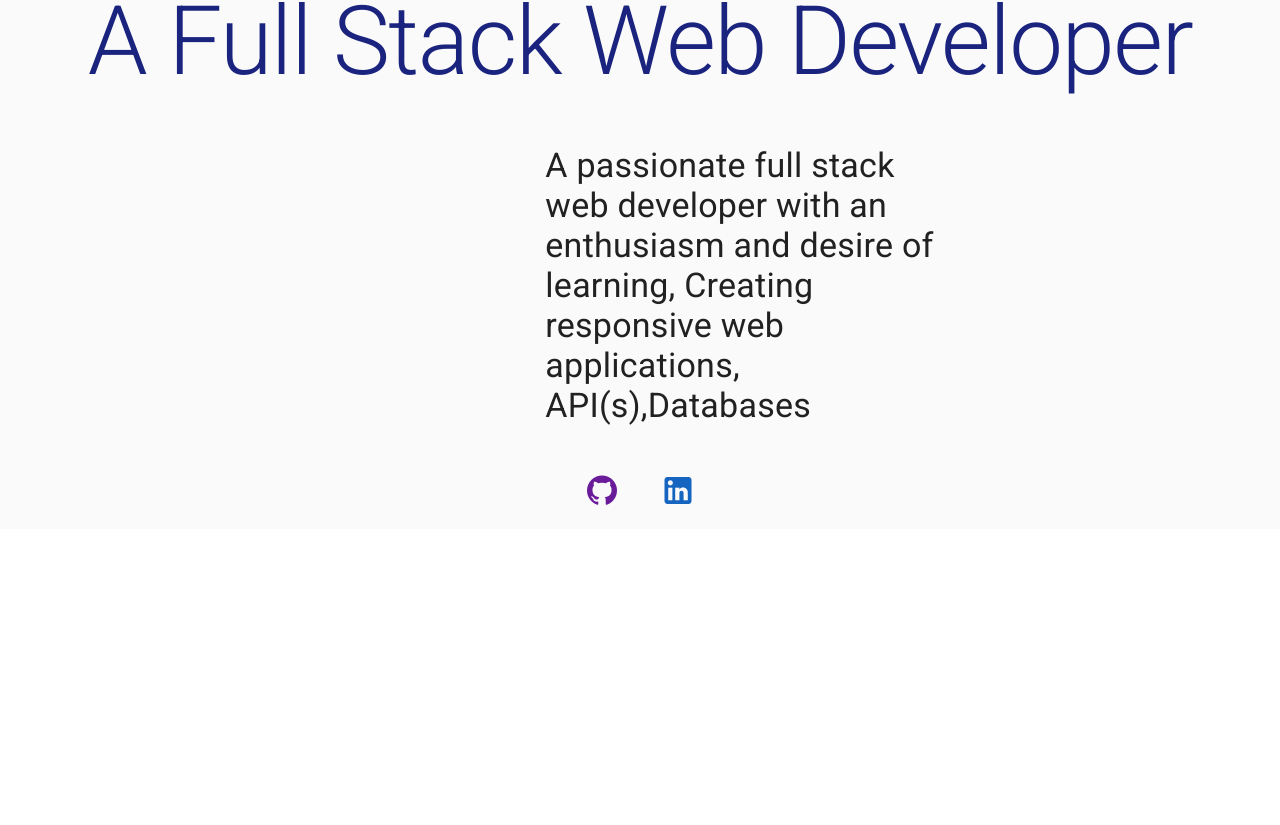
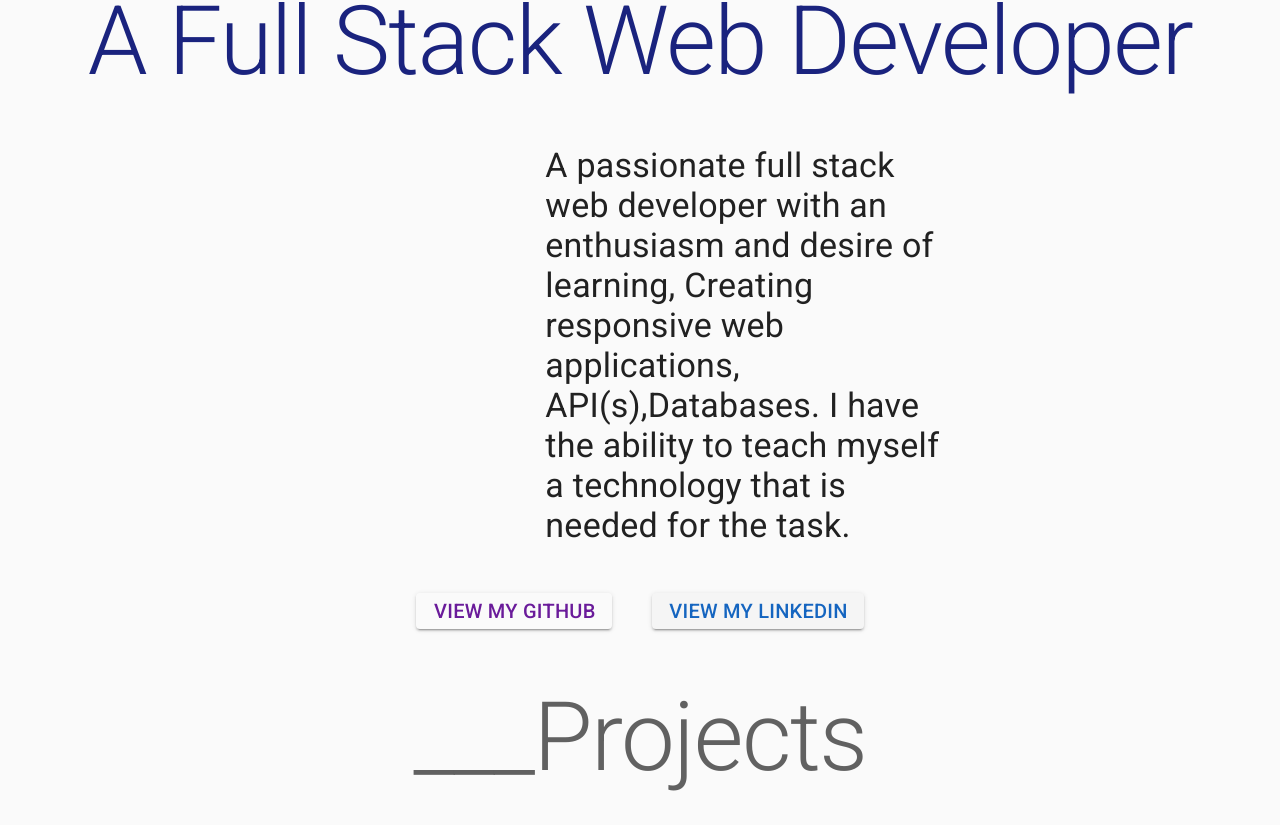
Before and after one commit to satindersingh472/satinder_portfolio, a Vue app: page / in a window 1280 px wide. Shown: the part 223-1048 px from the top of the page. Before the commit the page ends 864 px from the top, so only its background shows below. Built offline with nearby package versions, Linux system fonts and the light colour scheme.

Commit message:
working_on_projects

```diff
--- a/src/App.vue
+++ b/src/App.vue
@@ -1,9 +1,8 @@
 <template>
 <div>
   <v-app>
-    <v-app-bar class="indigo lighten-5" floating >
+    <v-app-bar app flat >
          <nav-bar ></nav-bar>
-
     </v-app-bar>
 
     <v-main>
@@ -23,8 +22,4 @@ components: { NavBar },
 };
 </script>
 <style lang="scss">
-@import '@/scss/variables.scss';
-// .all{
-//   font-family: $body-font-family;
-// }
 </style>
--- a/src/components/aboutSatinder.vue
+++ b/src/components/aboutSatinder.vue
@@ -1,6 +1,6 @@
 <template>
   <div>
-    <v-container class="grey lighten-5" fluid>
+    <v-container fluid>
       <v-row justify="center" class="my-10" no-gutters>
         <v-col
           class="text-h4 text-sm-h3 text-md-h2 text-lg-h1 indigo--text text--darken-4"
@@ -14,20 +14,38 @@
           </v-row>
         </v-col>
       </v-row>
-      <v-row justify="center" align="center" >
-        <v-col cols="12" md="2" class="d-flex justify-center"  >
-          <v-avatar  size="200" >
-            <v-img  src="@/assets/satinder_profile.jpeg"></v-img>
+      <v-row justify="center" align="center">
+        <v-col cols="12" md="2" class="d-flex justify-center">
+          <v-avatar size="200">
+            <v-img src="@/assets/satinder_profile.jpeg"></v-img>
           </v-avatar>
         </v-col>
-        <v-col cols="12" md="4" class="d-flex" >
-          <p class="text-h4" >A passionate full stack web developer with an enthusiasm and desire of learning, Creating responsive web applications, API(s),Databases</p>
+        <v-col cols="12" md="4" class="d-flex">
+          <p class="text-h4">
+            A passionate full stack web developer with an enthusiasm and desire
+            of learning, Creating responsive web applications, API(s),Databases.
+            I have the ability to teach myself a technology that is needed for
+            the task.
+          </p>
         </v-col>
       </v-row>
-      <v-row justify="center" >
-        <a class="text-decoration-none" href="https://github.com/satindersingh472" target="blank">
-        <v-icon  large class="ma-5 purple--text text--darken-3">mdi-github</v-icon></a>
-      <a class="text-decoration-none" href="https://www.linkedin.com/in/satinder-singh-650137188/" target="blank"><v-icon large class="ma-5 blue--text text--darken-3" >mdi-linkedin</v-icon></a>
+      <v-row justify="center">
+        <a
+          class="text-decoration-none"
+          href="https://github.com/satindersingh472"
+          target="blank"
+        >
+          <v-btn color="transparent purple--text text--darken-3 ma-5 text-h6">
+            view my github
+          </v-btn>
+        </a>
+        <a
+          class="text-decoration-none"
+          href="https://www.linkedin.com/in/satinder-singh-650137188/"
+          target="blank"
+        >
+        <v-btn class="ma-5 blue--text text--darken-3 text-h6" >View my linkedin</v-btn>
+        </a>
       </v-row>
     </v-container>
   </div>
--- a/src/components/logoSatinder.vue
+++ b/src/components/logoSatinder.vue
@@ -1,6 +1,6 @@
 <template>
     <div>
-     <router-link class="text-decoration-none text-h3 " to="/"><h2 class="ma-5 indigo--text text--darken-3 ">S</h2></router-link>
+     <router-link class="text-decoration-none text-h3 " to="/"><h2 class="indigo--text text--darken-3">S</h2></router-link>
     </div>
 </template>
 
--- a/src/components/navBar.vue
+++ b/src/components/navBar.vue
@@ -1,11 +1,12 @@
 <template>
   <div>
-    <div v-if="desktop_view === true">
+       <div v-if="desktop_view === true">
       <navbar-desktop></navbar-desktop>
     </div>
     <div v-if="desktop_view === false" >
         <navbar-mobile></navbar-mobile>
     </div>
+
   </div>
 </template>
 
--- a/src/components/projectsSatinder.vue
+++ b/src/components/projectsSatinder.vue
@@ -1,15 +1,13 @@
 <template>
-  <div class="page">
-    <div class="heading">
-      <h1>Projects
-      </h1>
-         <img src="@/assets/projects.svg" alt="projects icon">
-    </div>
-    <div class="projects">
-      <div class="one_project">
+  <div>
+    <v-container fluid>
+      <v-row justify="center" >
+        <h2 class="grey--text text--darken-2 my-10 text-h3 text-sm-h2 text-md-h1" >___Projects</h2>
+      </v-row>
+  <v-row>
 
-      </div>
-    </div>
+  </v-row>
+    </v-container>
   </div>
 </template>
 
@@ -17,30 +15,4 @@
 export default {}
 </script>
 
-<style lang="scss" scoped>
-*{
-    padding: 0px;
-    margin: 0px;
-}
-.page{
-    display: grid;
-    place-items: center;
-}
-.heading{
-    display: grid;
-    grid-template-columns: 3fr 1fr;
-    place-items: center;
-    h1{
-        color: #4b8bbe;
-        font-weight:bold;
-        font-size: 2.5rem;
-    }
-    img{
-        justify-self: start;
-        padding-left: 10px;
-        height: 50px;
-        width: 50px;
-    }
-}
-
-</style>
+<style lang="scss" scoped></style>
--- a/src/views/homePage.vue
+++ b/src/views/homePage.vue
@@ -1,16 +1,19 @@
 <template>
-    <div>
-        <about-satinder style="height:100vh;" class="fill-height"></about-satinder>
+    <div class="grey lighten-5" >
+        <about-satinder ></about-satinder>
+        <projects-satinder></projects-satinder>
 
     </div>
 </template>
 
 <script>
 import AboutSatinder from "@/components/aboutSatinder.vue";
+import ProjectsSatinder from '@/components/projectsSatinder.vue'
 
     export default {
         components:{
             AboutSatinder,
+            ProjectsSatinder
         }
 
     }
--- a/src/views/workSatinder.vue
+++ b/src/views/workSatinder.vue
@@ -18,12 +18,5 @@ import ProjectsSatinder from '@/components/projectsSatinder.vue'
 </script>
 
 <style lang="scss" scoped>
-*{
-  padding: 0px;
-  margin: 0px;
-}
-.page{
-  display: grid;
-  gap: 2vw;
-}
+
 </style>
```
Also changed, not shown: src/components/navbarDesktop.vue (+9 -9 lines).
